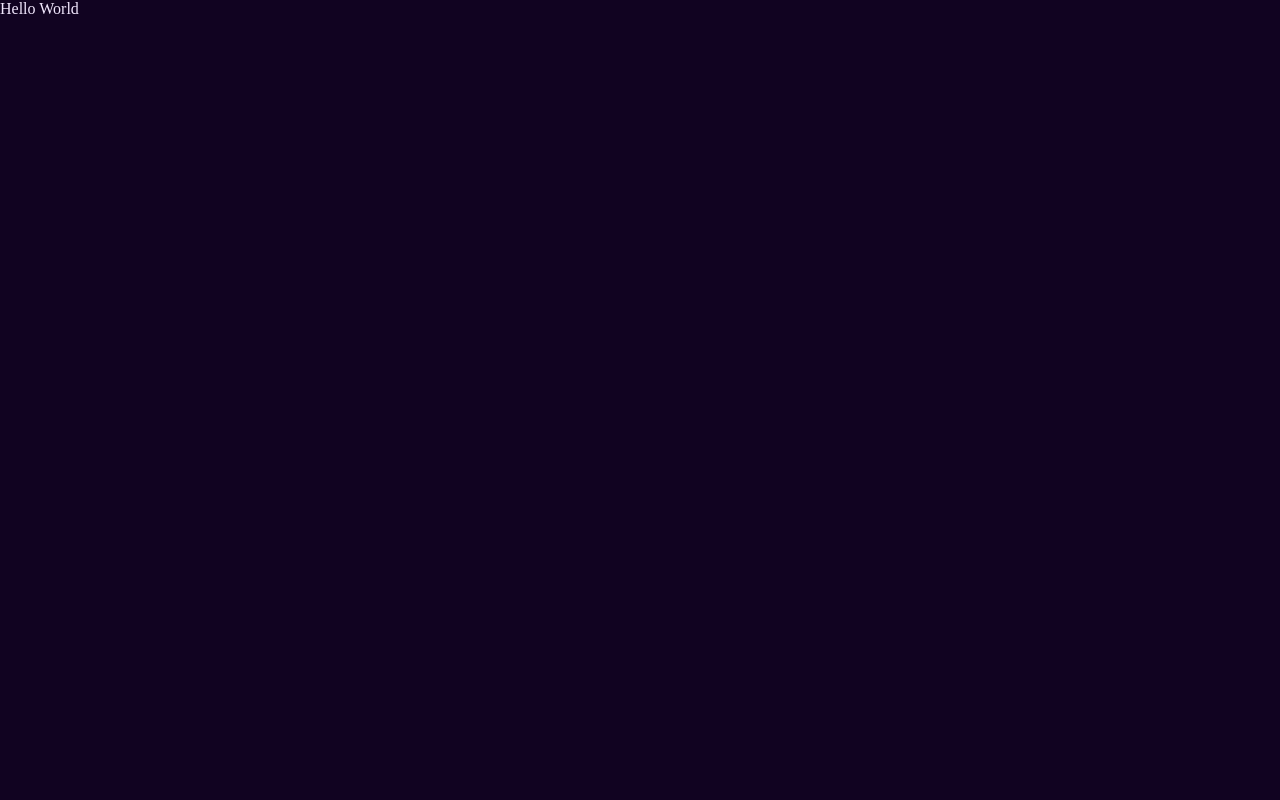
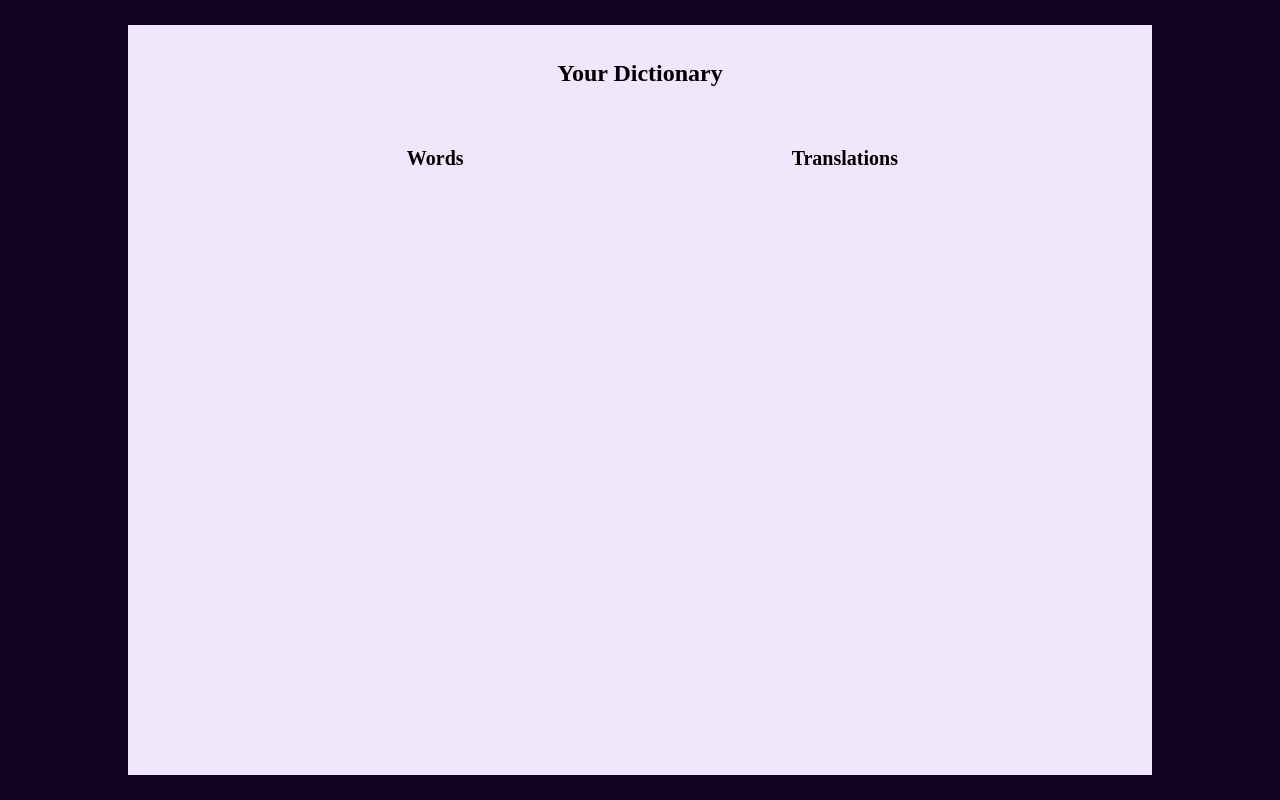
Before and after one commit to Shortsighted/flashcards, a React (Create React App) app: page / in a window 1280 px wide. Both pictures are taken after a click on the element "View current dictionary". Built offline with nearby package versions, Linux system fonts and the light colour scheme.

Commit message:
New update

```diff
--- a/src/App.css
+++ b/src/App.css
@@ -18,3 +18,13 @@ body{
   justify-content: center;
   align-items: center;
 }
+
+.popup{
+  position: absolute;
+  top: 10px;
+
+  background-color: #F1E7FD;
+  padding: 10px;
+
+  border-radius: 10px;
+}
--- a/src/App.js
+++ b/src/App.js
@@ -1,31 +1,55 @@
 import { Component } from 'react'
-import CardCreator from './CardCreator.js'
+import WordCreator from './WordCreator.js'
 import Dictionary from './Dictionary.js'
 import './App.css'
 
 export default class App extends Component{
   state = {
     viewPermission: false,
-    dictionary: {}
+    dictionary: {},
+    wordAdded: ''
   }
 
   hadnleFormSubmit = (event) => {
     event.preventDefault()
     const temporaryDictionary = {}
 
-    if(!this.state.dictionary || !this.state.dictionary[event.target.mainWord.value]){
+    if(!this.state.dictionary[event.target.mainWord.value]){
       temporaryDictionary[event.target.mainWord.value] = event.target.translation.value
+
+      this.setState({
+        wordAdded: 'The word has been added!',
+        dictionary: {
+          ...this.state.dictionary,
+          ...temporaryDictionary
+        }
+      })
+    }else if(
+      this.state.dictionary[event.target.mainWord.value].includes(event.target.translation.value)
+    ){
+      this.setState({
+        wordAdded: 'The word already exists.',
+        dictionary: {
+          ...this.state.dictionary
+        }
+      })
     }else{
-      console.log('This word already exists.')
+      temporaryDictionary[event.target.mainWord.value] =
+        `${this.state.dictionary[event.target.mainWord.value]}, ${event.target.translation.value}`
+      this.setState({
+        wordAdded: 'The word has been edited.',
+        dictionary: {
+          ...this.state.dictionary,
+          ...temporaryDictionary
+        }
+      })
     }
 
-
-    this.setState({
-      dictionary: {
-        ...this.state.dictionary,
-        ...temporaryDictionary
-      }
-    })
+    setTimeout(() => {
+      this.setState({
+        wordAdded: ''
+      })
+    }, 10000)
 
     console.log(this.state.dictionary)
   }
@@ -41,12 +65,17 @@ export default class App extends Component{
       <>
         {
           !this.state.viewPermission ?
-          (<CardCreator onSubmit={event => this.hadnleFormSubmit(event)}
-                        viewDictionaryClick={this.handleViewDictionaryClick}
-           />)
+          (
+            <>
+              {this.state.wordAdded && <div className='popup'>{this.state.wordAdded}</div>}
+              <WordCreator onSubmit={event => this.hadnleFormSubmit(event)}
+                            viewDictionaryClick={this.handleViewDictionaryClick}
+              />
+            </>
+          )
           :
           (
-            <Dictionary />
+            <Dictionary dictionary={this.state.dictionary}/>
           )
         }
       </>
--- a/src/Dictionary.js
+++ b/src/Dictionary.js
@@ -2,9 +2,38 @@ import { Component } from "react"
 import styles from "./Dictionary.module.css"
 
 export default class Dictionary extends Component{
+    returnWords = () => {
+        const temporaryDictionary = []
+
+        for(const [key, value] of Object.entries(this.props.dictionary)){
+            console.log(key, value)
+            temporaryDictionary.push(
+                <tr>
+                    <td>{key}</td>
+                    <td>{value}</td>
+                </tr>
+            )
+        }
+
+        return temporaryDictionary
+    }
+
     render(){
         return(
-            <div className={styles.mainBox}>Hello World</div>
+            <div className={styles.mainBox}>
+                <h2>Your Dictionary</h2>
+                <table className={styles.wordsBox}>
+                    <thead>
+                        <tr>
+                            <th>Words</th>
+                            <th>Translations</th>
+                        </tr>
+                    </thead>
+                    <tbody>
+                        {this.props.dictionary && this.returnWords().map(word => word)}
+                    </tbody>
+                </table>
+            </div>
         )
     }
 }
--- a/src/Dictionary.module.css
+++ b/src/Dictionary.module.css
@@ -1,6 +1,46 @@
 .mainBox{
-    width: 100%;
-    height: 100%;
+    width: 80%;
+    height: 90%;
 
-    color: #F1E7FD;
+    min-width: 700px;
+    min-height: 750px;
+
+    display: flex;
+    flex-direction: column;
+    align-items: center;
+
+    background-color: #F1E7FD;
+
+    overflow-y: auto;
 }
+
+.mainBox h2{
+    margin: 35px;
+    text-align: center;
+}
+
+.wordsBox{
+    width: 80%;
+    max-height: 85%;
+
+    margin-top: 10px;
+    margin-bottom: 25px;
+
+    border-collapse: collapse;
+    text-align: center;
+}
+
+.wordsBox td{
+    padding: 10px;
+}
+
+.wordsBox th{
+    font-size: 20px;
+
+    width: 50%;
+    padding: 15px;
+}
+
+.wordsBox tbody > tr{
+    border-top: 1px solid #110321;
+}
--- a/src/CardCreator.js
+++ b/src/WordCreator.js
@@ -1,18 +1,19 @@
 import { Component } from "react"
-import styles from "./CardCreator.module.css"
+import styles from "./WordCreator.module.css"
 
-export default class CardCreator extends Component{
+export default class WordCreator extends Component{
     render(){
         return(
             <div className={styles.mainBox}>
                 <h2>Please, input the details below.</h2>
+
                 <form className={styles.inputForm}
                       onSubmit={this.props.onSubmit}
                 >
                     <div className={styles.inputFields}>
                         <div className={styles.labels}>
                             <label htmlFor="mainWord">Main word:</label>
-                            <label htmlFor="translation">The meaning:</label>
+                            <label htmlFor="translation">Translation:</label>
                         </div>
                         <div className={styles.words}>
                             <input name="mainWord" required />
```
Also changed, not shown: src/WordCreator.module.css (renamed from src/CardCreator.module.css).
